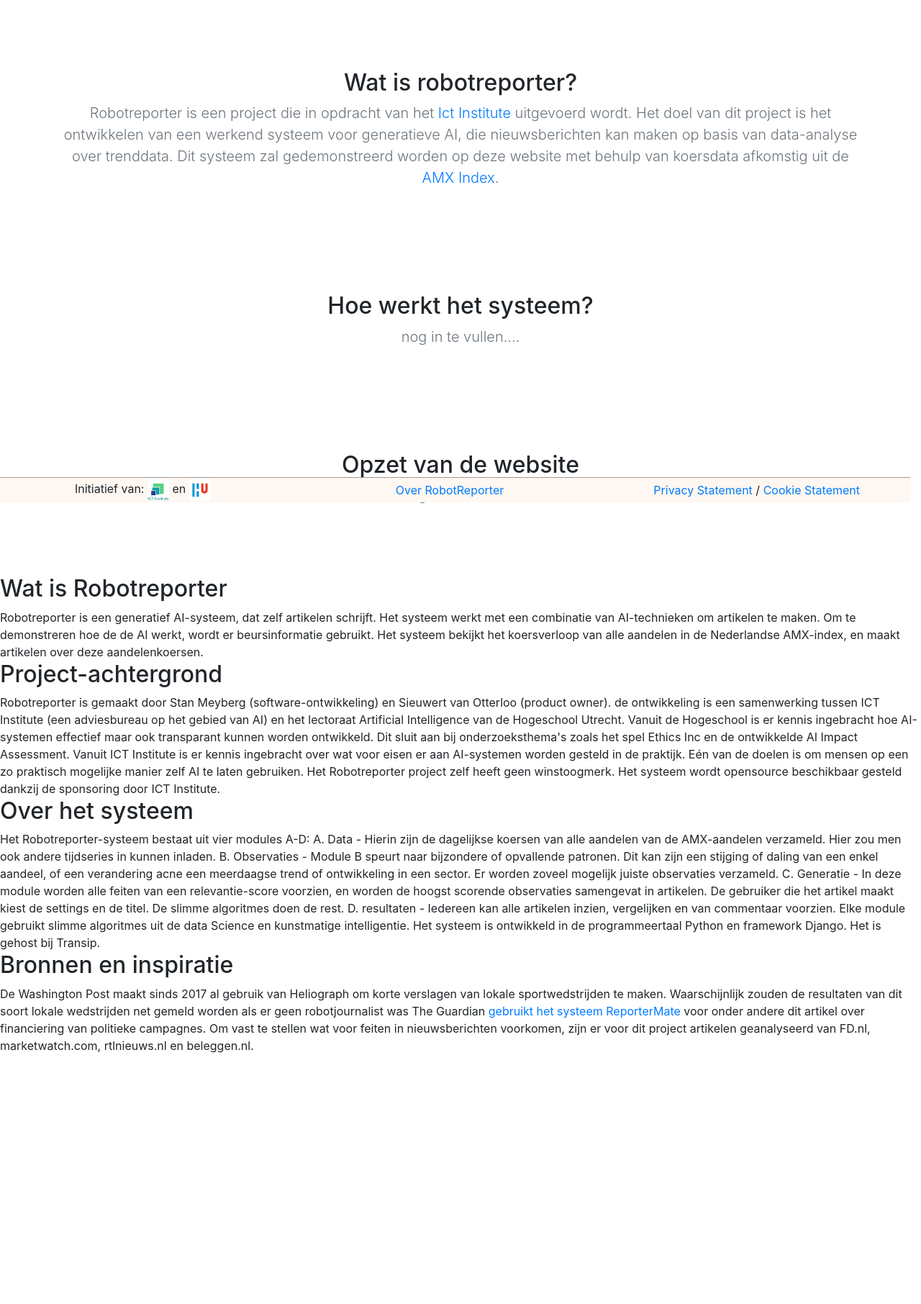
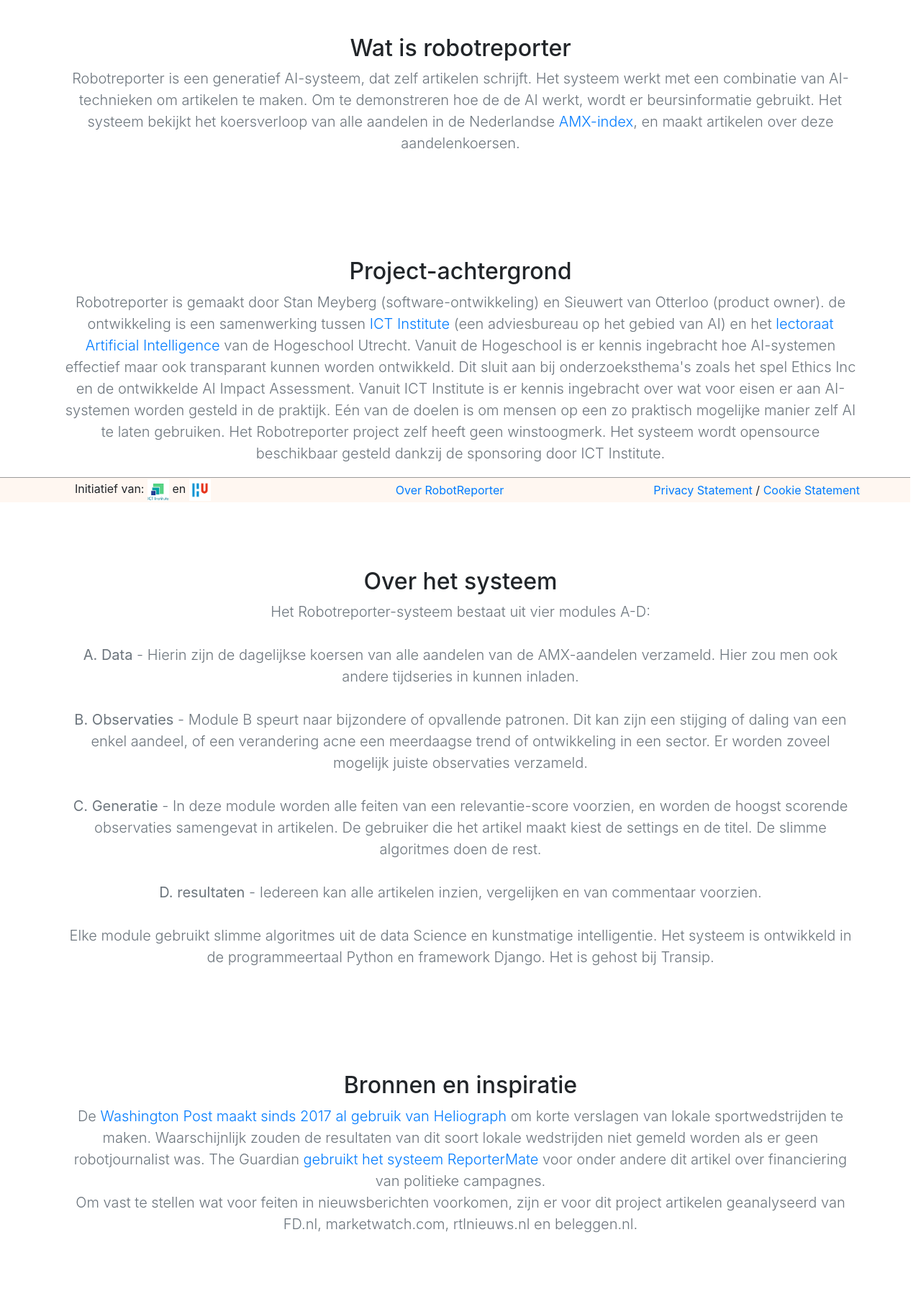
Before and after one commit to StanMey/Robotreporter, a Django app: page / in a window 1280 px wide. Shown: the part 102-1914 px from the top of the page at 72% size. Before the commit the page ends 1565 px from the top, so only its background shows below. Run offline with Django 3.2, Linux system fonts and the light colour scheme; some libraries are stand-ins or nearby versions.

Commit message:
Added and formatted the new home page

```diff
--- a/articles_app/templates/articles_app/home.html
+++ b/articles_app/templates/articles_app/home.html
@@ -53,65 +53,64 @@
 
 
   <main role="main">
-        <section class="jumbotron text-center info-par first-par">
+        <section class="jumbotron text-center info-par">
             <div class="container">
-                <h2>Wat is robotreporter?</h2>
+                <h2>Wat is robotreporter</h2>
                 <p class="lead text-muted">
-                    Robotreporter is een project die in opdracht van het <a href="https://ictinstitute.nl/">Ict Institute</a> uitgevoerd wordt.
-                    Het doel van dit project is het ontwikkelen van een werkend systeem voor generatieve AI, die nieuwsberichten kan maken op basis van data-analyse over trenddata.
-                    Dit systeem zal gedemonstreerd worden op deze website met behulp van koersdata afkomstig uit de <a href="https://nl.wikipedia.org/wiki/AMX_Index">AMX Index</a>.
+                  Robotreporter is een generatief AI-systeem, dat zelf artikelen schrijft. Het systeem werkt met een combinatie van AI-technieken om artikelen te maken.
+                  Om te demonstreren hoe de de AI werkt, wordt er beursinformatie gebruikt.
+                  Het systeem bekijkt het koersverloop van alle aandelen in de Nederlandse <a href="https://nl.wikipedia.org/wiki/AMX_Index">AMX-index</a>, en maakt artikelen over deze aandelenkoersen.
                 </p>
             </div>
         </section>
 
-        <section class="jumbotron text-center info-par second-par">
+        <section class="jumbotron text-center info-par">
             <div class="container">
-                <h2>Hoe werkt het systeem?</h2>
+                <h2>Project-achtergrond</h2>
                 <p class="lead text-muted">
-                    nog in te vullen....
+                  Robotreporter is gemaakt door Stan Meyberg (software-ontwikkeling) en Sieuwert van Otterloo (product owner).
+                  de ontwikkeling is een samenwerking tussen <a href="https://ictinstitute.nl/">ICT Institute</a> (een adviesbureau op het gebied van AI) en het <a href="https://www.hu.nl/onderzoek/artificial-intelligence">lectoraat Artificial Intelligence</a> van de Hogeschool Utrecht.
+                  Vanuit de Hogeschool is er kennis ingebracht hoe AI-systemen effectief maar ook transparant kunnen worden ontwikkeld.
+                  Dit sluit aan bij onderzoeksthema's zoals het spel Ethics Inc en de ontwikkelde AI Impact Assessment.
+                  Vanuit ICT Institute is er kennis ingebracht over wat voor eisen er aan AI-systemen worden gesteld in de praktijk.
+                  Eén van de doelen is om mensen op een zo praktisch mogelijke manier zelf AI te laten gebruiken.
+                  Het Robotreporter project zelf heeft geen winstoogmerk. Het systeem wordt opensource beschikbaar gesteld dankzij de sponsoring door ICT Institute.
                 </p>
             </div>
         </section>
 
-        <section class="jumbotron text-center info-par third-par">
+        <section class="jumbotron text-center info-par">
             <div class="container">
-                <h2>Opzet van de website</h2>
+                <h2>Over het systeem</h2>
                 <p class="lead text-muted">
-                    nog in te vullen....
+                    Het Robotreporter-systeem bestaat uit vier modules A-D:<br>
+                    <br>
+                    <b>A. Data</b> - Hierin zijn de dagelijkse koersen van alle aandelen van de AMX-aandelen verzameld. Hier zou men ook andere tijdseries in kunnen inladen.<br>
+                    <br>
+                    <b>B. Observaties</b> - Module B speurt naar bijzondere of opvallende patronen. Dit kan zijn een stijging of daling van een enkel aandeel, of een verandering acne een meerdaagse trend of ontwikkeling in een sector. Er worden zoveel mogelijk juiste observaties verzameld.<br>
+                    <br>
+                    <b>C. Generatie</b> - In deze module worden alle feiten van een relevantie-score voorzien, en worden de hoogst scorende observaties samengevat in artikelen. De gebruiker die het artikel maakt kiest de settings en de titel. De slimme algoritmes doen de rest.<br>
+                    <br>
+                    <b>D. resultaten</b> - Iedereen kan alle artikelen inzien, vergelijken en van commentaar voorzien.<br>
+                    <br>
+                    Elke module gebruikt slimme algoritmes uit de data Science en kunstmatige intelligentie. Het systeem is ontwikkeld in de programmeertaal Python en framework Django. Het is gehost bij Transip.
                 </p>
             </div>
         </section>
 
-<h2>Wat is Robotreporter</h2>
-Robotreporter is een generatief AI-systeem, dat zelf artikelen schrijft. Het systeem werkt met een combinatie van AI-technieken om artikelen te maken. Om te demonstreren hoe de de AI werkt, wordt er beursinformatie gebruikt. Het systeem bekijkt het koersverloop van alle aandelen in de Nederlandse AMX-index, en maakt artikelen over deze aandelenkoersen.
-
-<h2>Project-achtergrond</h2>
-Robotreporter is gemaakt door Stan Meyberg (software-ontwikkeling) en Sieuwert van Otterloo (product owner). de ontwikkeling is een samenwerking tussen ICT Institute (een adviesbureau op het gebied van AI) en het lectoraat Artificial Intelligence van de Hogeschool Utrecht. Vanuit de Hogeschool is er kennis ingebracht hoe AI-systemen effectief maar ook transparant kunnen worden ontwikkeld. Dit sluit aan bij onderzoeksthema's zoals het spel Ethics Inc en de ontwikkelde AI Impact Assessment. Vanuit ICT Institute is er kennis ingebracht over wat voor eisen er aan AI-systemen worden gesteld in de praktijk. Eén van de doelen is om mensen op een zo praktisch mogelijke manier zelf AI te laten gebruiken. Het Robotreporter project zelf heeft geen winstoogmerk. Het systeem wordt opensource beschikbaar gesteld dankzij de sponsoring door ICT Institute.
-
-<h2>Over het systeem</h2>
-Het Robotreporter-systeem bestaat uit vier modules A-D:
-
-A. Data - Hierin zijn de dagelijkse koersen van alle aandelen van de AMX-aandelen verzameld. Hier zou men ook andere tijdseries in kunnen inladen.
-
-B. Observaties - Module B speurt naar bijzondere of opvallende patronen. Dit kan zijn een stijging of daling van een enkel aandeel, of een verandering acne een meerdaagse trend of ontwikkeling in een sector. Er worden zoveel mogelijk juiste observaties verzameld.
-
-C. Generatie - In deze module worden alle feiten van een relevantie-score voorzien, en worden de hoogst scorende observaties samengevat in artikelen. De gebruiker die het artikel maakt kiest de settings en de titel. De slimme algoritmes doen de rest.
-
-D. resultaten - Iedereen kan alle artikelen inzien, vergelijken en van commentaar voorzien.
-
-Elke module gebruikt slimme algoritmes uit de data Science en kunstmatige intelligentie. Het systeem is ontwikkeld in de programmeertaal Python en framework Django. Het is gehost bij Transip.
-
-<h2>Bronnen en inspiratie</h2>
-De <a hreef="https://www.washingtonpost.com/pr/wp/2017/09/01/the-washington-post-leverages-heliograf-to-cover-high-school-football/">Washington Post maakt sinds 2017 al gebruik van Heliograph</a> om korte verslagen van lokale sportwedstrijden te maken.
-                Waarschijnlijk zouden de resultaten van dit soort lokale wedstrijden net gemeld worden als er geen robotjournalist was
+        <section class="jumbotron text-center info-par">
+          <div class="container">
+              <h2>Bronnen en inspiratie</h2>
+              <p class="lead text-muted">
+                De <a href="https://www.washingtonpost.com/pr/wp/2017/09/01/the-washington-post-leverages-heliograf-to-cover-high-school-football/">Washington Post maakt sinds 2017 al gebruik van Heliograph</a> om korte verslagen van lokale sportwedstrijden te maken.
+                Waarschijnlijk zouden de resultaten van dit soort lokale wedstrijden niet gemeld worden als er geen robotjournalist was.
 
                 The Guardian <a href="https://www.theguardian.com/australia-news/2019/feb/01/political-donations-plunge-to-167m-down-from-average-25m-a-year">gebruikt het systeem ReporterMate</a> voor onder andere dit artikel over financiering van politieke campagnes.
-Om vast te stellen wat voor feiten in nieuwsberichten voorkomen, zijn er voor dit project artikelen geanalyseerd van FD.nl, marketwatch.com, rtlnieuws.nl en beleggen.nl.
-
-
-
-
-
+                <br>
+                Om vast te stellen wat voor feiten in nieuwsberichten voorkomen, zijn er voor dit project artikelen geanalyseerd van FD.nl, marketwatch.com, rtlnieuws.nl en beleggen.nl.
+              </p>
+          </div>
+      </section>
 
   </main>
 
```
